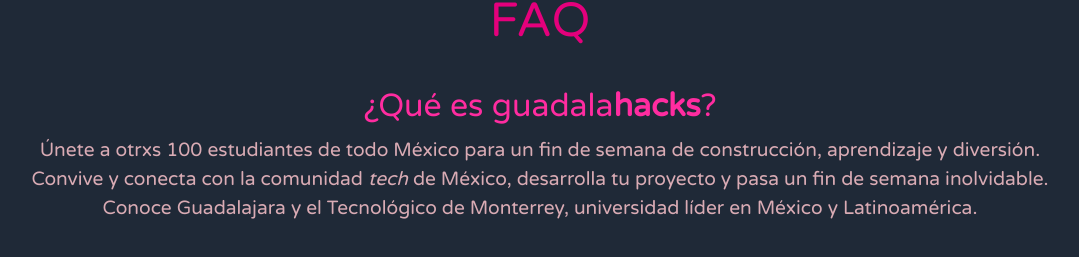
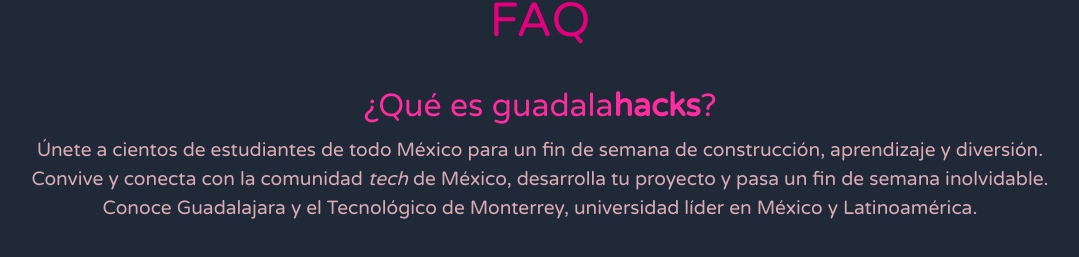
Before and after one commit to guadalahacks/website, a Next.js app in the folder frontend/: page / in a window 1280 px wide. Shown: the part 2873-3130 px from the top of the page, without its empty margins (100-1179 px from the left). Built offline with nearby package versions, Linux system fonts and the light colour scheme.

Commit message:
100 otrxs -> cientos

```diff
--- a/frontend/src/app/localization.tsx
+++ b/frontend/src/app/localization.tsx
@@ -43,7 +43,7 @@
     },
     faq_q1_answer: {
         es: <>
-            Únete a otrxs 100 estudiantes de todo México para un fin de semana de construcción, aprendizaje y diversión.
+            Únete a cientos de estudiantes de todo México para un fin de semana de construcción, aprendizaje y diversión.
             Convive y conecta con la comunidad <i>tech</i> de México, desarrolla tu proyecto y pasa un fin de semana inolvidable.
             Conoce Guadalajara y el Tecnológico de Monterrey, universidad líder en México y Latinoamérica.
         </>
```
